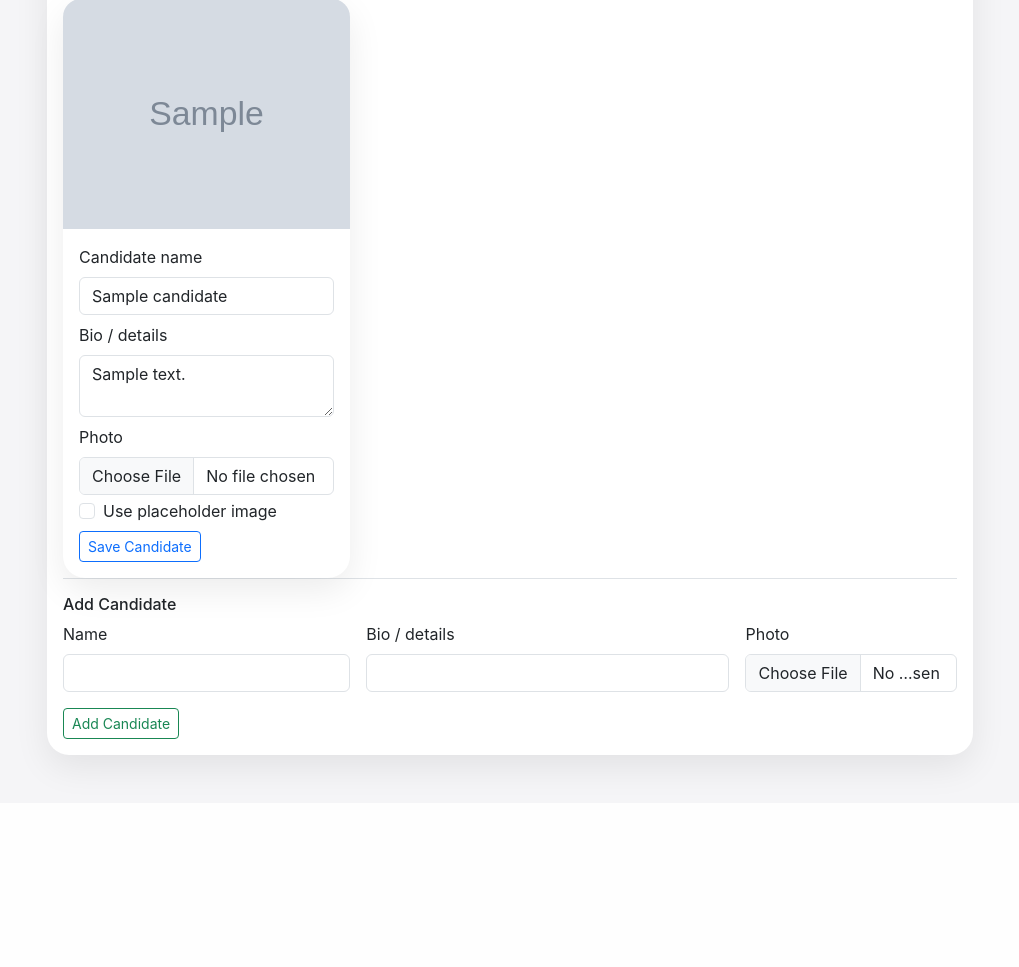
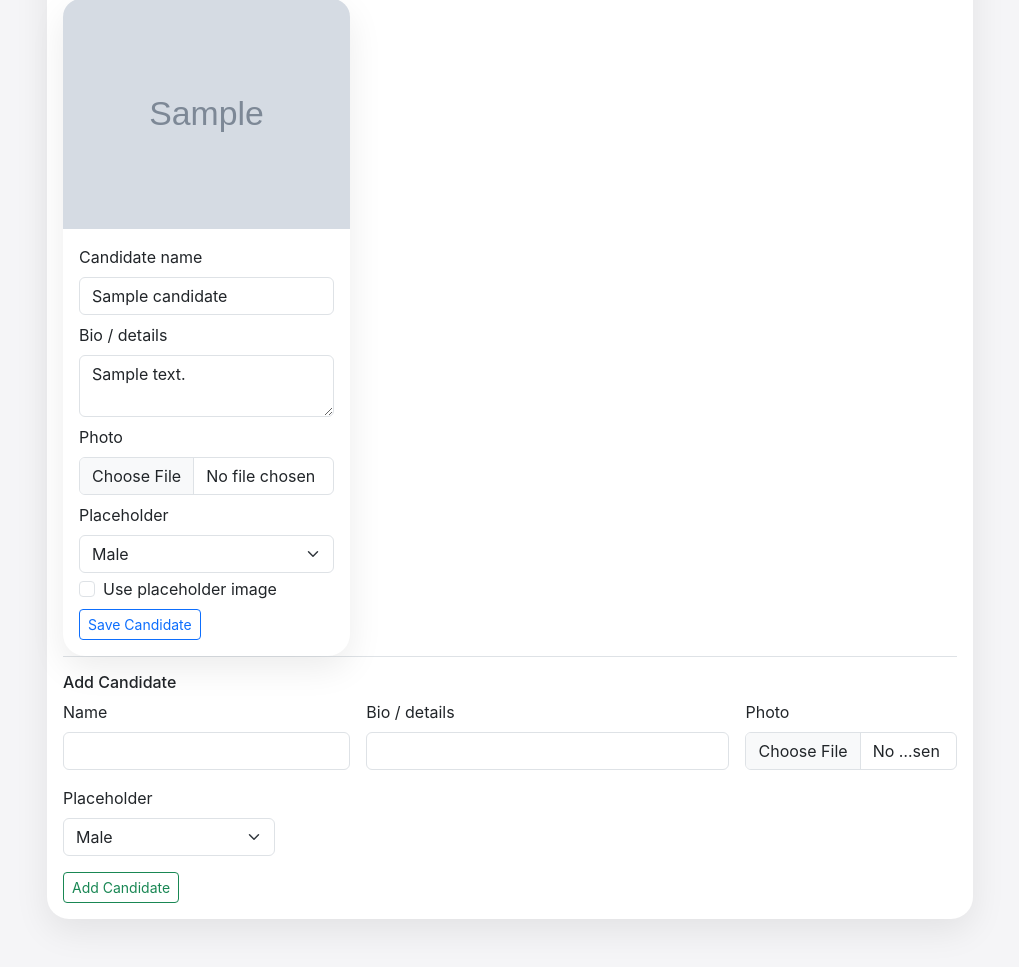
Before and after one commit to MehdiSheriff05/votilio, a Flask app: page /admin/elections/1/edit in a window 1280 px wide. Shown: the part 1272-2239 px from the top of the page, without its empty margins (225-1244 px from the left). Before the commit the page ends 2054 px from the top, so only its background shows below. Run offline with Flask 3, Linux system fonts and the light colour scheme; the visitor is signed in with stand-in values (Sample User, id 1); tables that the repository leaves empty hold one stand-in row (values such as "Sample post"); grey boxes marked "Sample" are stand-in pictures.

Commit message:
Add gender placeholders for candidates

```diff
--- a/app/admin/routes.py
+++ b/app/admin/routes.py
@@ -458,11 +458,14 @@ def create_candidate(position_id):
             db.session.add(position)
         name = request.form.get('name', '').strip()
         description = request.form.get('description', '').strip()
+        placeholder_choice = request.form.get('placeholder_choice', 'male').strip().lower()
         photo_file = request.files.get('photo')
         saved_path = save_uploaded_image(photo_file) if photo_file else None
         if not name:
             flash('Name is required.', 'danger')
             return redirect(next_url or request.url)
+        if not saved_path and placeholder_choice in {'male', 'female'}:
+            saved_path = f"img/placeholder-{placeholder_choice}.png"
         candidate = Candidate(
             position=position,
             name=name,
@@ -554,6 +557,7 @@ def update_candidate(candidate_id):
     name = request.form.get('name', '').strip()
     description = request.form.get('description', '').strip()
     remove_photo = request.form.get('remove_photo') == 'on'
+    placeholder_choice = request.form.get('placeholder_choice', 'male').strip().lower()
     photo_file = request.files.get('photo')
     if not name:
         flash('Name is required.', 'danger')
@@ -567,7 +571,10 @@ def update_candidate(candidate_id):
         else:
             flash('Unsupported image type. Use PNG, JPG, GIF, or WEBP.', 'warning')
     elif remove_photo:
-        candidate.photo_url = None
+        if placeholder_choice in {'male', 'female'}:
+            candidate.photo_url = f"img/placeholder-{placeholder_choice}.png"
+        else:
+            candidate.photo_url = None
 
     candidate.name = name
     candidate.description = description
--- a/app/templates/admin/election_edit.html
+++ b/app/templates/admin/election_edit.html
@@ -147,7 +147,7 @@
                     {% set candidate_image = url_for('static', filename=candidate.photo_url) %}
                   {% endif %}
                 {% else %}
-                  {% set candidate_image = url_for('static', filename='img/candidate-placeholder.svg') %}
+                  {% set candidate_image = url_for('static', filename='img/placeholder-male.png') %}
                 {% endif %}
                 <div class="ratio ratio-5x4">
                   <img src="{{ candidate_image }}" class="candidate-photo" alt="{{ candidate.name }}" loading="lazy" decoding="async">
@@ -167,6 +167,13 @@
                     <div class="mb-2">
                       <label class="form-label">Photo</label>
                       <input type="file" class="form-control" name="photo" accept="image/*">
+                      <div class="mt-2">
+                        <label class="form-label">Placeholder</label>
+                        <select class="form-select" name="placeholder_choice">
+                          <option value="male" {{ 'selected' if (candidate.photo_url or '').endswith('placeholder-male.png') else '' }}>Male</option>
+                          <option value="female" {{ 'selected' if (candidate.photo_url or '').endswith('placeholder-female.png') else '' }}>Female</option>
+                        </select>
+                      </div>
                       <div class="form-check mt-1">
                         <input class="form-check-input" type="checkbox" name="remove_photo" id="remove_photo_{{ candidate.id }}">
                         <label class="form-check-label" for="remove_photo_{{ candidate.id }}">Use placeholder image</label>
@@ -196,10 +203,17 @@
               <label class="form-label">Bio / details</label>
               <input class="form-control" name="description">
             </div>
-            <div class="col-md-3">
-              <label class="form-label">Photo</label>
-              <input type="file" class="form-control" name="photo" accept="image/*">
-            </div>
+              <div class="col-md-3">
+                <label class="form-label">Photo</label>
+                <input type="file" class="form-control" name="photo" accept="image/*">
+              </div>
+              <div class="col-md-3">
+                <label class="form-label">Placeholder</label>
+                <select class="form-select" name="placeholder_choice">
+                  <option value="male">Male</option>
+                  <option value="female">Female</option>
+                </select>
+              </div>
             <div class="col-12">
               <button class="btn btn-outline-success btn-sm" type="submit">Add Candidate</button>
             </div>
--- a/app/templates/public/ballot.html
+++ b/app/templates/public/ballot.html
@@ -45,7 +45,7 @@
                     {% set candidate_image = url_for('static', filename=candidate.photo_url) %}
                   {% endif %}
                 {% else %}
-                  {% set candidate_image = url_for('static', filename='img/candidate-placeholder.svg') %}
+                  {% set candidate_image = url_for('static', filename='img/placeholder-male.png') %}
                 {% endif %}
                 <div class="ratio ratio-5x4 mb-3">
                   <img src="{{ candidate_image }}" class="candidate-photo" alt="{{ candidate.name }}" loading="lazy" decoding="async">
```
Also changed, not shown: app/templates/admin/election_form.html (+7 -0 lines), app/static/img/placeholder-female.png (added), app/static/img/placeholder-male.png (added).
